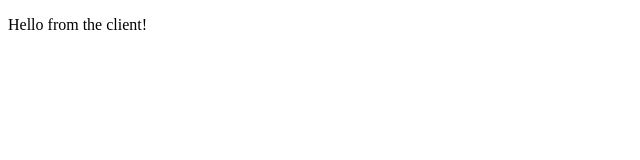
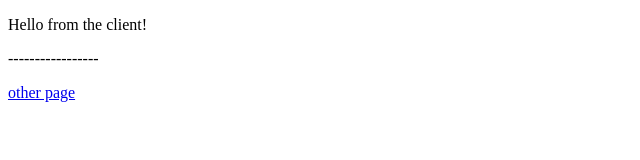
Before and after one commit to grahambleon/storyteller, a React (Create React App) app: page / in a window 1280 px wide. Shown: the top 160 px of the page, without its empty margins (0-640 px from the left). Built offline with nearby package versions, Linux system fonts and the light colour scheme; no server answers.

Commit message:
experimenting with links

```diff
--- a/src/client/containers/App.js
+++ b/src/client/containers/App.js
@@ -1,4 +1,5 @@
 import React, { Component } from 'react';
+import { Link } from 'react-router-dom';
 
 class App extends Component {
   constructor(props){
@@ -19,6 +20,8 @@
       <React.Fragment>
         <p>Hello from the client!</p>
         <p>{this.state.text}</p>
+        <p>-----------------</p>
+        <Link to="/testreactrouter">other page</Link>
       </React.Fragment>
     );
   }
--- a/src/client/containers/TestReactRouter.js
+++ b/src/client/containers/TestReactRouter.js
@@ -1,4 +1,5 @@
 import React, { Component } from 'react';
+import { Link } from 'react-router-dom';
 
 class TestReactRouter extends Component {
   constructor(props){
@@ -20,6 +21,8 @@
         <span className="test-client">Testing React Router -- Client Side</span>
         <br />
         <span>{this.state.text}</span>
+        <p>-----------------</p>
+        <Link to="/">Home</Link>
       </React.Fragment>
     );
   }
```
